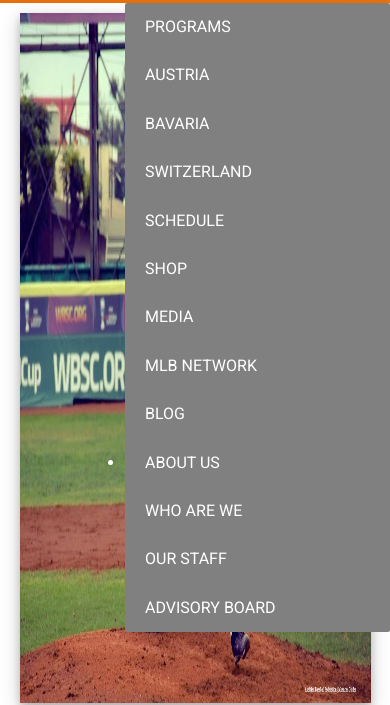
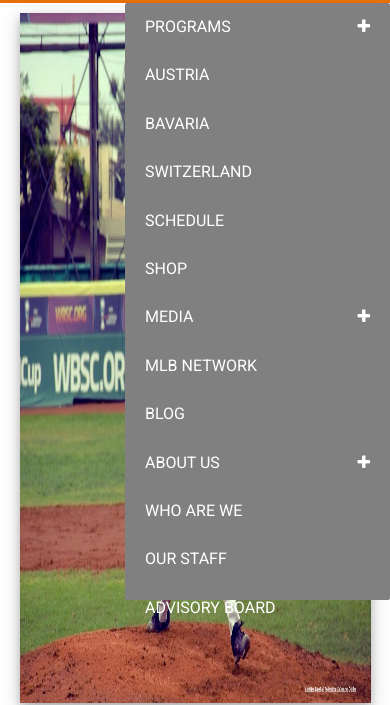
Before and after one commit to dhall2211/Euro-Pitching-Academy, a website: page Index.html in a window 390 px wide. Shown: the part 157-862 px from the top of the page. Drawn offline with Linux system fonts and the light colour scheme.

Commit message:
header/nav bar
the header and nav bar are now responsive

```diff
--- a/Index.html
+++ b/Index.html
@@ -29,20 +29,21 @@
 
                 <div class="small-navigation">
                     <div class="respon-icon">
-                        <img src="./images/ballmenuicon.png" alt="menuicon" style="height:90px;width:90px;">
-                        </img>
+                        <img src="./images/ballmenuicon.png" alt="menuicon" style="height:90px;width:90px;" />
+                    </div>
                     <ul class="respon-navbar">
 
                         <li class="small-menuitems">
                             <a href="views/programs.html">PROGRAMS
+                              <div class= "plus">
+                                <i class="fa fa-plus" aria-hidden="true"></i>
+                              </div>
                             </a>
-                                <div class="">
+
                             <a href="views/austria.html">AUSTRIA</a>
                             <a href="views/bavaria.html">BAVARIA</a>
                             <a href="views/swiss.html">SWITZERLAND</a>
-                                </div>
                         </li>
-
 
                         <li class="small-menuitems">
                             <a href="views/schedule.html">
@@ -51,26 +52,37 @@
                         </li>
 
                         <li class="small-menuitems">
-                                <div class="nav-itemtop">
-                                    <a href="views/shop.html">SHOP
+                            <div class="">
+                                <a href="views/shop.html">
+                                  SHOP
                                 </a>
                             </div>
                         </li>
 
                         <li class="small-menuitems">
-                                <a href="views/news.html">MEDIA
+                            <a href="views/news.html">
+                              MEDIA
+                              <div class= "plus">
+                                <i class="fa fa-plus" aria-hidden="true"></i>
+                              </div>
                             </a>
+                        </li>
+
+                        <li class="small-menuitems">
                             <div class="">
                                 <a href="views/mlb.html">MLB NETWORK</a>
                                 <a href="views/blog.html">BLOG</a>
                             </div>
                         </li>
 
-
-                            <li class=".small-menuitems">
+                        <li class="small-menuitems">
                             <a href="views/aboutus.html">
                               ABOUT US
+                              <div class= "plus">
+                              <i class="fa fa-plus" aria-hidden="true"></i>
+                              </div>
                             </a>
+
                             <div class="">
                                 <a href="views/missionstatement.html">WHO ARE WE</a>
                                 <a href="views/ourstaff.html">OUR STAFF</a>
@@ -80,8 +92,6 @@
                     </ul>
                 </div>
             </div>
-            </div>
-
             <div class="c-header2">
 
             <div class="big-navigation">
@@ -138,6 +148,7 @@
 
 
             <!--this is where the log in button will go-->
+        </div>
         </div>
     </div>
 
--- a/sass/pagelayout.scss
+++ b/sass/pagelayout.scss
@@ -160,6 +160,14 @@ h4 {
   justify-content:center;
 
 }
+
+.small-menuitems{
+  a {
+    display: flex;
+    justify-content: space-between;
+  }
+}
+
 .respon-icon{
   display:flex;
   flex-direction: column;
@@ -174,6 +182,7 @@ h4 {
   position: absolute;
   right: 0px;
   top:144px;
+  height:38%;
 }
 
 
```
Also changed, not shown: css/bob.css. Lines whose indentation alone changed are shown as unchanged.
